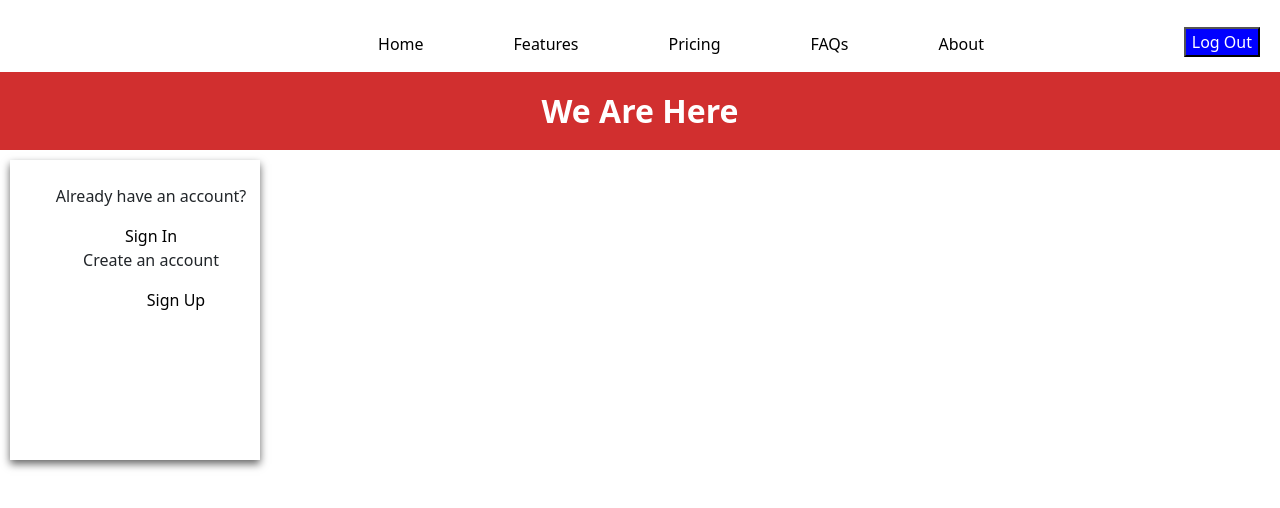
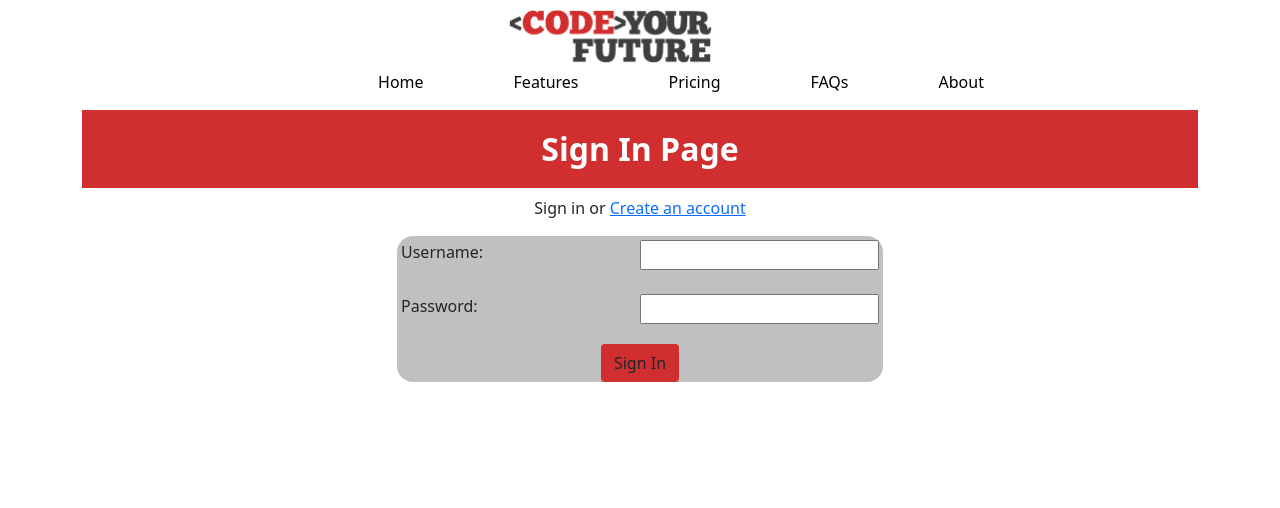
Before and after one commit to Professional-Kate/we-are-here-final-project, a React (Create React App) app in the folder client/: page / in a window 1280 px wide. Shown: the top 508 px of the page. Built offline with nearby package versions, Linux system fonts and the light colour scheme.

Commit message:
made logo and removed landing page
made CYF logo and removed landing page, put sign in page.

```diff
--- a/client/src/App.js
+++ b/client/src/App.js
@@ -1,5 +1,5 @@
 import { Route, Routes } from "react-router-dom";
-import Home from "./Components/layout/HomePage/Home.js";
+// import Home from "./Components/layout/HomePage/Home.js";
 import SignupForm from "./Components/forms/SignupForm";
 import LoginForm from "./Components/forms/LoginForm";
 
@@ -11,8 +11,8 @@ const App = () => (
 		<Header />
 
 		<Routes>
-			<Route path="/" element={<Home />} />
-			<Route path="/LoginForm/this/site" element={<LoginForm />} />
+			<Route path="/" element={<LoginForm />} />
+			<Route path="/SignupForm/this/site" element={<SignupForm />} />
 
 			<Route
 				path="/SignupForm/this/site"
@@ -22,7 +22,6 @@ const App = () => (
 				path="/SignupVolunteer/this/site"
 				element={<SignupForm isVolunteer={true} />}
 			/>
-			{/* if the user isn't already logged in then send them to the /Landing page */}
 		</Routes>
 	</div>
 );
--- a/client/src/Components/forms/LoginForm.js
+++ b/client/src/Components/forms/LoginForm.js
@@ -1,4 +1,6 @@
 import React, { useState, useEffect } from "react";
+import { Link } from "react-router-dom";
+
 import "./Form.css";
 
 function LoginForm() {
@@ -45,6 +47,15 @@ function LoginForm() {
 				""
 			)}
 			<h2>Sign In Page</h2>
+			<div>
+				<p
+					id="new-user-heading"
+					className="card-heading underline underline-color-red"
+				>
+					Sign in or {" "}
+					<Link to="/SignupForm/this/site">Create an account</Link>
+				</p>
+			</div>
 			<form onSubmit={submitHandler}>
 				<div className="form-inner">
 					<div className="form-group">
--- a/client/src/Components/forms/SignupForm.js
+++ b/client/src/Components/forms/SignupForm.js
@@ -1,5 +1,5 @@
 import React from "react";
-import { useState, useEffect } from "react";
+import { useState } from "react";
 
 import "./Form.css";
 
@@ -128,7 +128,7 @@ function SignupForm({ isVolunteer }) {
 							<label htmlFor="trainee_name">Class:</label>
 							<select id="classes">
 								<option className="traineeClass" value="select__class">
-									Classes
+									Class
 								</option>
 								<option value="WM1">WM1</option>
 								<option value="WM1">WM2</option>
@@ -141,7 +141,7 @@ function SignupForm({ isVolunteer }) {
 						<label htmlFor="trainee_name">Region:</label>
 						<select id="regions">
 							<option className="traineeRegion" value="select__region">
-								Regions
+								Region
 							</option>
 							<option value="Glasgow">Glasgow</option>
 							<option value="Manchester">Manchester</option>
--- a/client/src/Components/layout/header/Header.js
+++ b/client/src/Components/layout/header/Header.js
@@ -1,10 +1,14 @@
 import React from "react";
 import "./Header.css";
+import cyfLogo from "../../../assets/CYF-Logo-No-BG.png";
 
 export const Header = () => {
 	return (
 		<div className="container">
 			<header className="header-navbar">
+				<a href="https://codeyourfuture.io" target="_blank" rel="noReferrer">
+					<img className="cyf__logo" src={cyfLogo} alt="CYF Brand"  height="70px" left-top="2px" />
+				</a>
 				<a
 					href="/"
 					className="links"
@@ -48,11 +52,11 @@ export const Header = () => {
 					</li>
 				</ul>
 
-				<div className="navbar-link">
+				{/* <div className="navbar-link">
 					<button type="button" className="logout-btn">
 						Log Out
 					</button>
-				</div>
+				</div> */}
 			</header>
 		</div>
 	);
```
Also changed, not shown: client/src/assets/CYF-Logo-No-BG.png (added).
